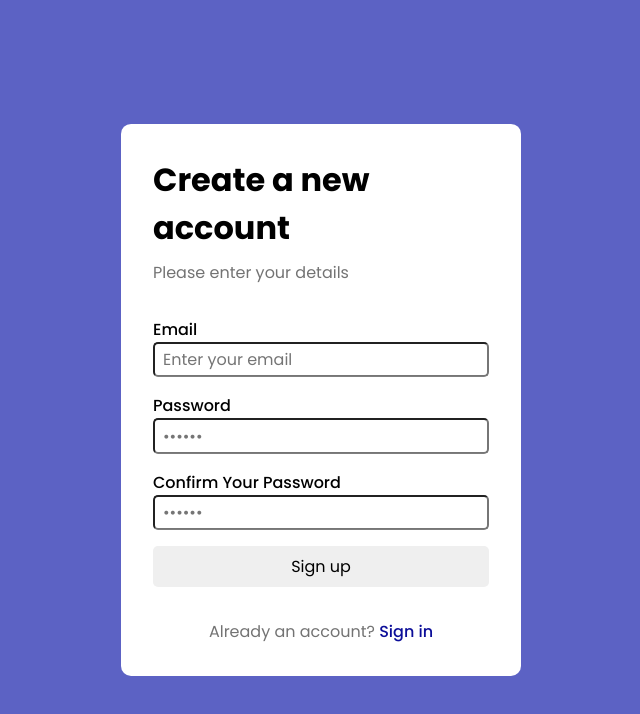
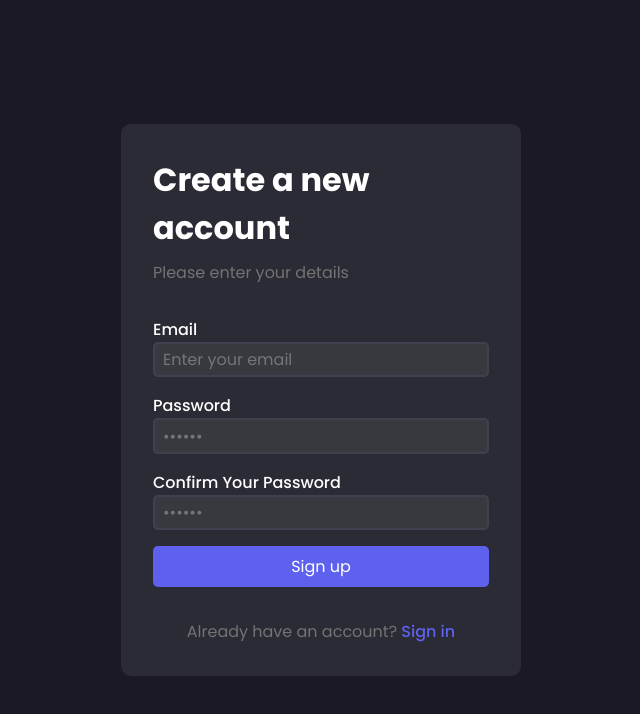
Before and after one commit to MisterScrooge/slack-app-nsg, a React (Create React App) app: page /userreg in a window 1280 px wide. Shown: the top 714 px of the page, without its empty margins (319-959 px from the left). Built offline with nearby package versions, Linux system fonts and the light colour scheme.

Commit message:
Change color scheme

```diff
--- a/src/components/Login/Login-Reg.css
+++ b/src/components/Login/Login-Reg.css
@@ -1,12 +1,13 @@
 .login-reg-con {
+    color: white;
     position: relative;
     width: 100%;
     height: 100vh;
-    background: #5C62C4;
+    background: #1a1924;
 }
 
 .form-con {
-    background: white;
+    background: #2b2b36;
     border-radius: 10px;
     padding: 2rem;
     position: absolute;
@@ -34,12 +35,17 @@
 }
 
 .form-inner-con input {
+    color: white;
+    background: #37393e;
     border-radius: 5px;
+    border: 2px solid #3f4151;
     font-size: 1em;
     padding: 0.2rem 0.5rem;
 }
 
 .form-btn {
+    color: white;
+    background: #5d61ed;
     border-radius: 5px;
     border: none;
     font-size: 1em;
@@ -48,6 +54,7 @@
 
 .form-btn:hover {
     cursor: pointer;
+    background: #6e72ee;
 }
 
 .form-con h3 {
@@ -64,7 +71,7 @@
 }
 
 .sub-info span {
-    color: #0C0E99;
+    color: #5d61ed;
     font-weight: 500;
     text-decoration: none;
 }
@@ -74,7 +81,7 @@
 }
 
 .sub-info span:active {
-    color: #5C62C4;
+    color: #6e72ee;
 }
 
 .invalid {
--- a/src/components/Login/Login.js
+++ b/src/components/Login/Login.js
@@ -7,11 +7,11 @@ const Login = () => {
     const [userInput, setUserInput] = useState({email: '', password: ''});
     const [invalid, setInvalid] = useState(false);
     const url = "http://206.189.91.54/api/v1";
-    const {loginInfo, updateLoginInfo} = useContext(LoginInfo);
-    const {loginHeaders, updateLoginHeaders} = useContext(LoginHeaders);
+    const {updateLoginInfo} = useContext(LoginInfo);
+    const {updateLoginHeaders} = useContext(LoginHeaders);
     const navigate = useNavigate();
 
-    const signUp = async () => {
+    const signIn = async () => {
         updateLoginInfo(userInput);
 
         const response = await fetch(`${url}/auth/sign_in`, {
@@ -33,7 +33,6 @@ const Login = () => {
             });
 
             const data = await response.json();
-            // console.log("data", data);
             updateLoginInfo(data);
 
             navigate("/homepage");
@@ -44,13 +43,8 @@ const Login = () => {
 
     const submitHandler = (e) => {
         e.preventDefault();
-        signUp()
+        signIn()
     }
-
-    useEffect(() => {
-        console.log("loginInfo", loginInfo);
-        console.log("loginHeaders", loginHeaders);
-    });
 
     return (
         <div className="login-reg-con">
--- a/src/components/Login/UserReg.js
+++ b/src/components/Login/UserReg.js
@@ -48,7 +48,7 @@ const UserReg = () => {
                     </div>
                 </form>
 
-                <p className="sub-info">Already an account? <span onClick={() => navigate("/")}>Sign in</span></p>
+                <p className="sub-info">Already have an account? <span onClick={() => navigate("/")}>Sign in</span></p>
             </div>
         </div>
     )
```
